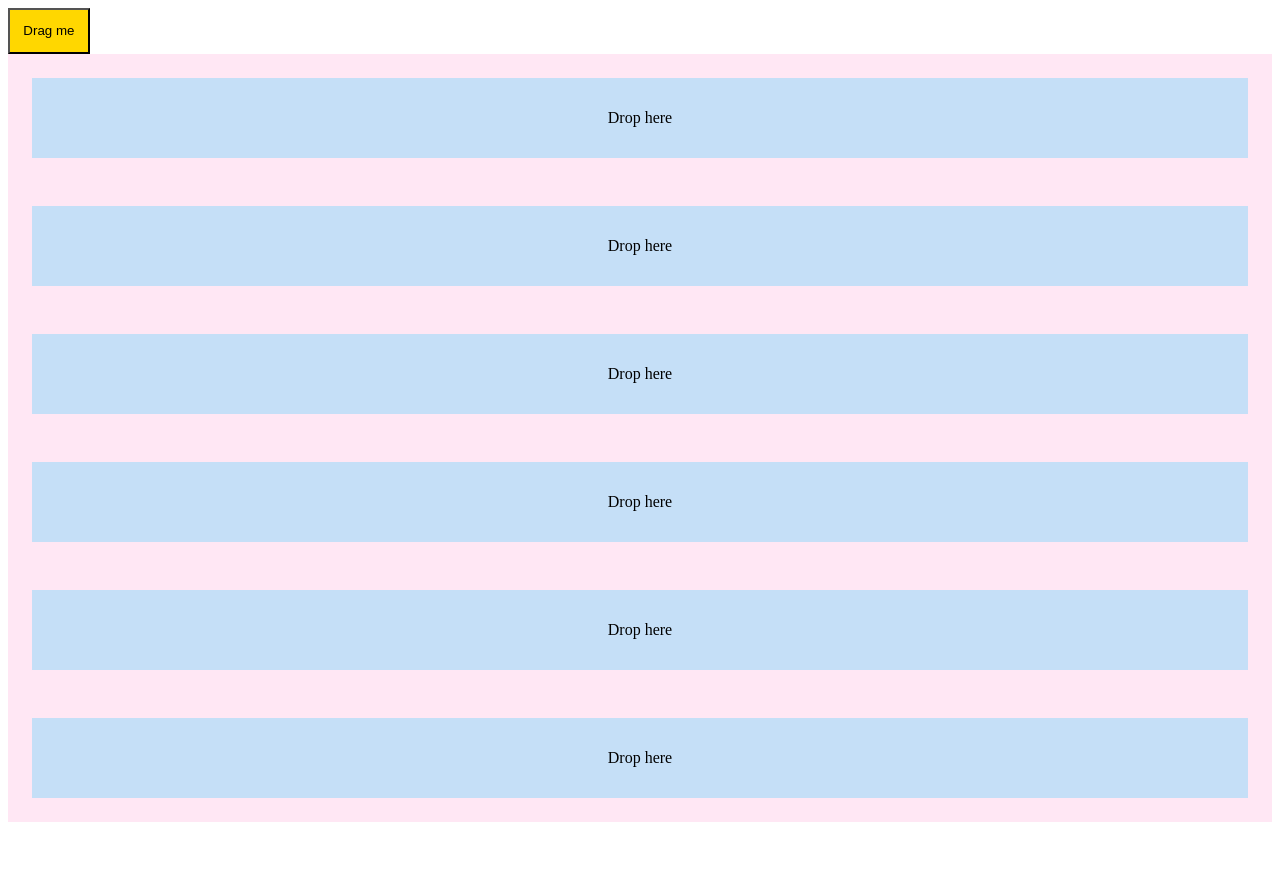
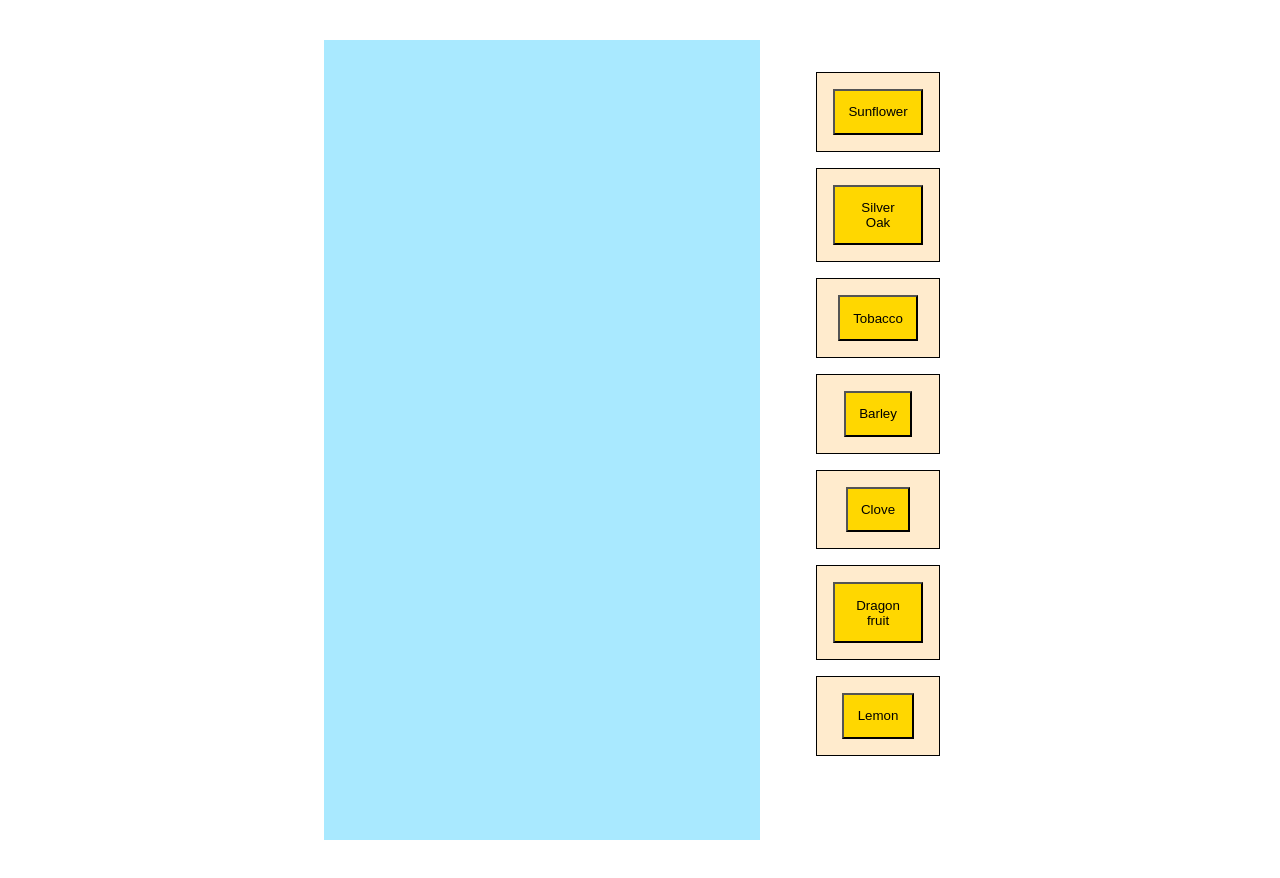
Before and after one commit to SukianCR/dd-demo, a React (Vite) app: page / in a window 1280 px wide. Before the commit the page ends 830 px from the top, so only its background shows below. Built offline with nearby package versions, Linux system fonts and the light colour scheme.

Commit message:
almost resolved

```diff
--- a/src/App.jsx
+++ b/src/App.jsx
@@ -4,38 +4,120 @@ import { Droppable } from "./Droppable";
 import { Draggable } from "./Draggable";
 
 function App() {
-  const containers = ["A", "B", "C", "D", "E", "F"];
-  const [parent, setParent] = useState(null);
+  //const containers = ["A", "B", "C", "D", "E", "F"];
 
-  const draggableMarkup = <Draggable id="draggable">Drag me</Draggable>;
+  const plants = [
+    {
+      id: 1,
+      name: "Sunflower",
+      zone: 1,
+    },
+    {
+      id: 2,
+      name: "Silver Oak",
+      zone: 2,
+    },
+    {
+      id: 3,
+      name: "Tobacco",
+      zone: 3,
+    },
+    {
+      id: 4,
+      name: "Barley",
+      zone: 4,
+    },
+    {
+      id: 5,
+      name: "Clove",
+      zone: 5,
+    },
+    {
+      id: 6,
+      name: "Dragon fruit",
+      zone: 1,
+    },
+    {
+      id: 7,
+      name: "Lemon",
+      zone: 2,
+    },
+  ];
 
+  // const [parent, setParent] = useState(null);
+
+  const [plantsInGarden, setPlantsInGarden] = useState([]);
+  console.log(plantsInGarden);
+
+  // const cartItems1 = ["string 1", "string 2", "string 3"];
+  // setCartItems(cartItems1);
+
+  //const draggableMarkup = <Draggable id="draggable">Drag me</Draggable>;
 
   return (
-    <DndContext onDragEnd={handleDragEnd}>
-      {parent === null ? draggableMarkup : null}
+    // <DndContext onDragEnd={handleDragEnd}>
 
+    <DndContext onDragEnd={addPlantsToGarden}>
       <div className="center">
-        {containers.map((id) => (
-          // We updated the Droppable component so it would accept an `id`
-          // prop and pass it to `useDroppable`
-          <>
-          <Droppable key={id} id={id}>
-            {parent === id ? draggableMarkup : "Drop here"}
+        <main className="space-around">
+          <div className="garden center">
+            <Droppable items={plantsInGarden} />
+          </div>
 
-          </Droppable>
-
-           </>
-        ))}
+          <div className="plant-list center">
+            <ul>
+              {plants.map((plant) => {
+                return (
+                  <div key={plant.id} className="plant">
+                    <Draggable key={plant.id} plant={plant}>
+                      {/* {plant} */}
+                      {plant.name}
+                    </Draggable>
+                  </div>
+                );
+              })}
+            </ul>
+          </div>
+        </main>
       </div>
     </DndContext>
   );
 
-  function handleDragEnd(event) {
-    const { over } = event;
+  function addPlantsToGarden(event) {
+    // const newPlant = event.active.data.current?.name;
+    const newPlantName = event.active.data.current.name;
+    // if (event.over?.id != "garden-droppable" || !newPlantName) return;
+    console.log("name", newPlantName);
+    const zone = 1;
+    const id = Math.floor(Math.random() * 500);
+    const npo = { id, name: `${newPlantName}`, zone: 1 };
+    const temp = [...plantsInGarden];
 
+    temp.push(npo);
+    setPlantsInGarden(temp);
+    console.log("array after set", plantsInGarden);
+
+    // const { over } = event;
+    // setParent(over ? over.id : null);
     // If the item is dropped over a container, set it as the parent
     // otherwise reset the parent to `null`
-    setParent(over ? over.id : null);
   }
 }
+
 export default App;
+
+{
+  /*
+      {parent === null ? draggableMarkup : null}
+        <div className="center">
+        {containers.map((id) => (
+          // We updated the Droppable component so it would accept an `id`
+          // prop and pass it to `useDroppable`
+          <div key={id}>
+            <Droppable key={id} id={id}>
+              {parent === id ? draggableMarkup : "Drop here"}
+            </Droppable>
+          </div>
+        ))}
+      </div> */
+}
--- a/src/Draggable.jsx
+++ b/src/Draggable.jsx
@@ -2,10 +2,14 @@ import React from "react";
 import { useDraggable } from "@dnd-kit/core";
 
 export function Draggable(props) {
+  console.log("props in", props);
+  const idD = props.plant.id + props.children;
   const { attributes, listeners, setNodeRef, transform } = useDraggable({
     //id: "draggable",
-    id: props.id,
+    id: idD,
+    data: { name: props.children },
   });
+
   const style = transform
     ? {
         transform: `translate3d(${transform.x}px, ${transform.y}px, 0)`,
@@ -13,7 +17,13 @@ export function Draggable(props) {
     : undefined;
 
   return (
-    <button ref={setNodeRef} style={style} {...listeners} {...attributes} className="yellow">
+    <button
+      ref={setNodeRef}
+      style={style}
+      {...listeners}
+      {...attributes}
+      className="yellow"
+    >
       {props.children}
     </button>
   );
--- a/src/Droppable.jsx
+++ b/src/Droppable.jsx
@@ -2,17 +2,40 @@ import React from "react";
 import { useDroppable } from "@dnd-kit/core";
 
 export function Droppable(props) {
+  const last_item_index = props?.items?.length - 1;
+  const last_item = props?.items[last_item_index];
+
+  const new_cont_name = "cont_" + last_item?.id;
+
+  // const new_cont_id = `cont_${last_item_index.id}`;
+  console.log(new_cont_name);
+
   const { isOver, setNodeRef } = useDroppable({
-    // id: "droppable",
-    id: props.id,
+    id: "garden-droppable",
+    // id: new_cont_name,
   });
-  const style = {
-    color: isOver ? "green" : undefined,
-  };
+
+  const plantsIG = props.items;
+  //console.log("viene el array", plantsIG);
 
   return (
-    <div ref={setNodeRef} style={style} className="blue">
-      {props.children}
+    <div ref={setNodeRef}>
+      {plantsIG.map((plant, idx) => (
+        //<div key={item.id} className="plant">
+        <div key={`${plant.id}-${idx}`} className="plant">
+          {plant.name}
+        </div>
+      ))}
     </div>
   );
 }
+
+// const style = {
+//   color: isOver ? "green" : undefined,
+// };
+// return (
+//   <div ref={setNodeRef} style={style} className="blue">
+//     {/* {props.children} */}
+//   </div>
+// );
+// console.log("props !" + props.items);
--- a/src/index.css
+++ b/src/index.css
@@ -13,10 +13,29 @@
   padding: 1em;
 }
 
+.space-around {
+  display: flex;
+  justify-content: space-around !important;
+
+  padding: 2em;
+  width: 50%;
+}
+
 .center {
   display: flex;
   justify-content: center !important;
-  flex-direction: column;
-  width: 100%;
-  background-color: rgba(255, 20, 145, 0.1);
 }
+
+.plant {
+  padding: 1em;
+  margin: 1em;
+  border: 1px solid black;
+  background-color: blanchedalmond;
+  text-align: center;
+}
+
+.garden {
+  background-color: rgba(0, 191, 255, 0.336);
+  width: 50em;
+  height: 50em;
+}
```
